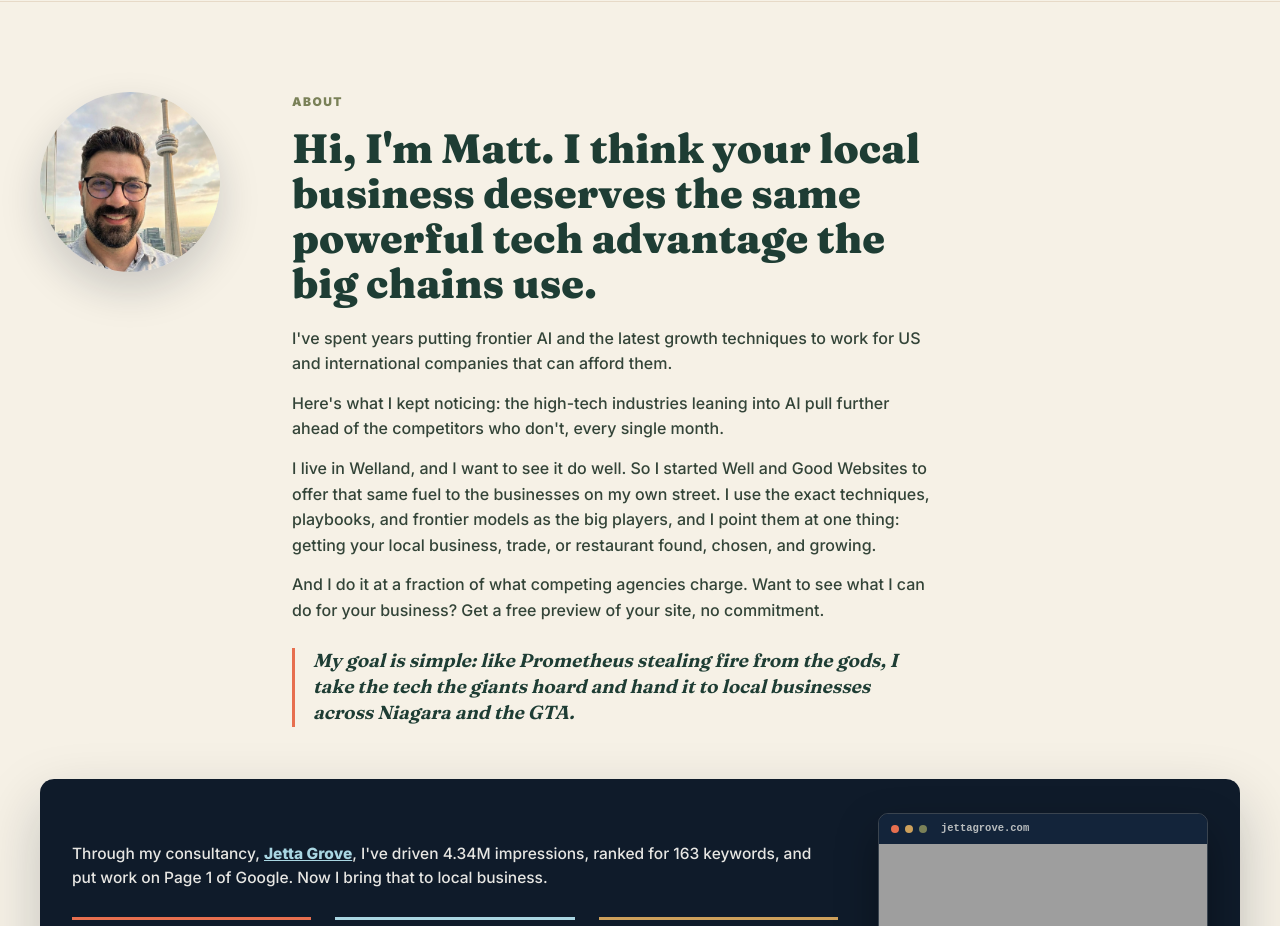
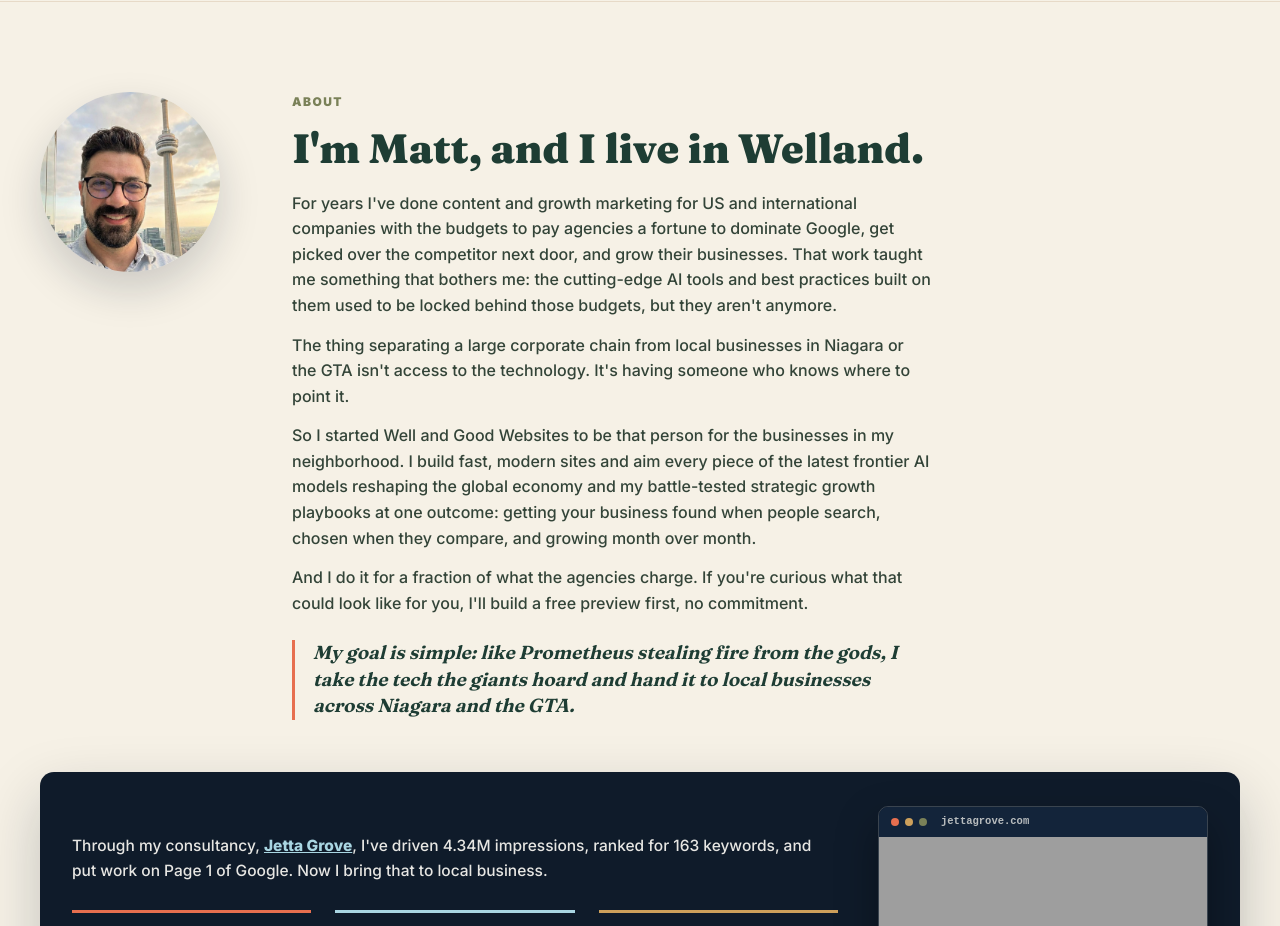
Before and after one commit to immeasurablematt/well-and-good-websites, a plain HTML site: page index.html in a window 1280 px wide. Shown: the part 1760-2686 px from the top of the page. Drawn offline with Linux system fonts and the light colour scheme; grey boxes are pictures that could not be loaded; a script that the page names is missing.

Commit message:
Update About section with new founder narrative
New headline and body for the About block (corporate growth-marketing background, AI no longer locked behind big budgets, knowing where to point it). Jetta Grove proof bar and Prometheus line kept.

```diff
--- a/index.html
+++ b/index.html
@@ -258,12 +258,12 @@
         <img src="assets/matt-headshot.jpg" alt="Matt Baggetta, founder of Well and Good Websites" style="width:180px; height:180px; border-radius:50%; object-fit:cover; object-position:50% 28%; flex:none; box-shadow:0 18px 40px rgba(15,27,42,0.18);" />
         <div>
           <p style="color:#7A8158; font-weight:900; text-transform:uppercase; letter-spacing:0.12em; font-size:12px; margin-bottom:14px;">About</p>
-          <h2 style="font-family:'Fraunces',serif; font-weight:850; font-size:clamp(1.8rem,3.2vw,2.7rem); color:#1E3D34; line-height:1.1; max-width:22ch;">Hi, I'm Matt. I think your local business deserves the same powerful tech advantage the big chains use.</h2>
+          <h2 style="font-family:'Fraunces',serif; font-weight:850; font-size:clamp(1.8rem,3.2vw,2.7rem); color:#1E3D34; line-height:1.1; max-width:22ch;">I'm Matt, and I live in Welland.</h2>
           <div style="margin-top:20px; display:grid; gap:14px; max-width:640px; font-size:16px; color:#334438;">
-            <p>I've spent years putting frontier AI and the latest growth techniques to work for US and international companies that can afford them.</p>
-            <p>Here's what I kept noticing: the high-tech industries leaning into AI pull further ahead of the competitors who don't, every single month.</p>
-            <p>I live in Welland, and I want to see it do well. So I started Well and Good Websites to offer that same fuel to the businesses on my own street. I use the exact techniques, playbooks, and frontier models as the big players, and I point them at one thing: getting your local business, trade, or restaurant found, chosen, and growing.</p>
-            <p>And I do it at a fraction of what competing agencies charge. Want to see what I can do for your business? Get a free preview of your site, no commitment.</p>
+            <p>For years I've done content and growth marketing for US and international companies with the budgets to pay agencies a fortune to dominate Google, get picked over the competitor next door, and grow their businesses. That work taught me something that bothers me: the cutting-edge AI tools and best practices built on them used to be locked behind those budgets, but they aren't anymore.</p>
+            <p>The thing separating a large corporate chain from local businesses in Niagara or the GTA isn't access to the technology. It's having someone who knows where to point it.</p>
+            <p>So I started Well and Good Websites to be that person for the businesses in my neighborhood. I build fast, modern sites and aim every piece of the latest frontier AI models reshaping the global economy and my battle-tested strategic growth playbooks at one outcome: getting your business found when people search, chosen when they compare, and growing month over month.</p>
+            <p>And I do it for a fraction of what the agencies charge. If you're curious what that could look like for you, I'll build a free preview first, no commitment.</p>
           </div>
           <p style="margin-top:24px; padding-left:18px; border-left:3px solid #E76F4F; font-family:'Fraunces',serif; font-style:italic; font-weight:650; font-size:1.18rem; line-height:1.4; color:#1E3D34; max-width:640px;">My goal is simple: like Prometheus stealing fire from the gods, I take the tech the giants hoard and hand it to local businesses across Niagara and the GTA.</p>
         </div>
```
